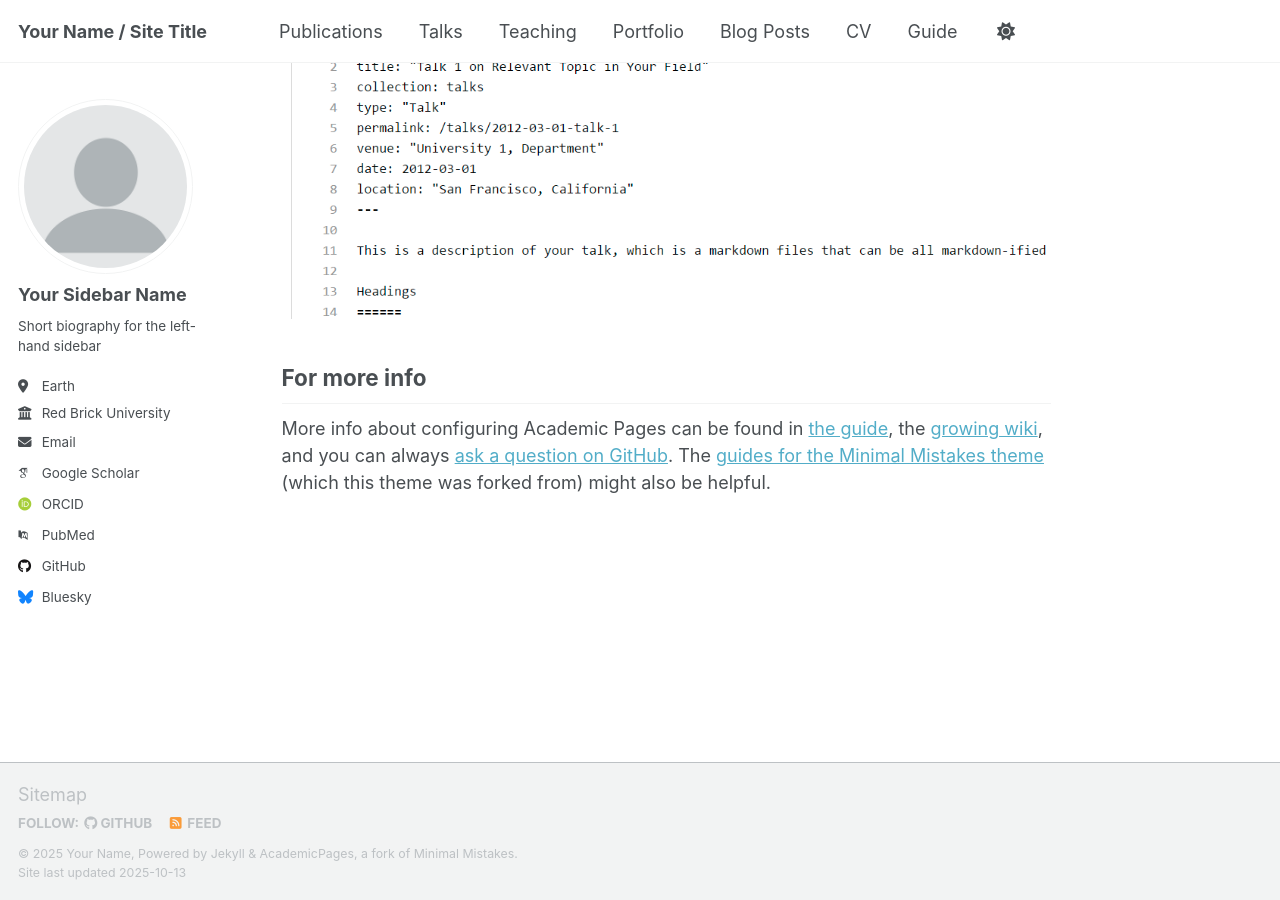
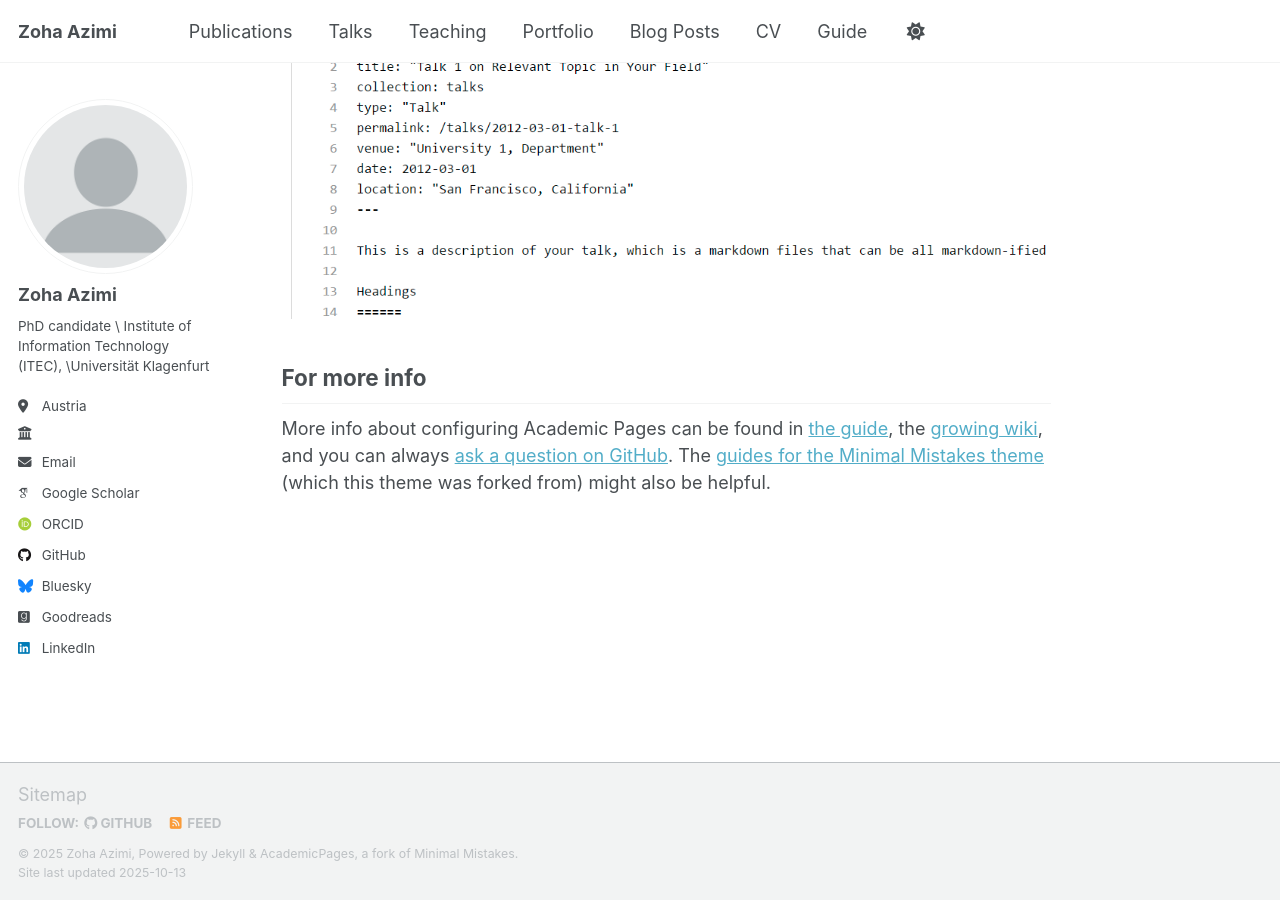
Before and after one commit to zoha-az/zoha-az, a Jekyll site: the page built from _pages/about.md, in a window 1280 px wide and 900 px high, scrolled down 2880 px. Built offline with Jekyll 4.4.1, drawn with Linux system fonts in a browser that asks for light colours; some web fonts are replaced; a script that is not in the unit is left out.

Commit message:
Update _config.yml

```diff
--- a/_config.yml
+++ b/_config.yml
@@ -9,9 +9,9 @@
 # Basic Site Settings
 locale                   : "en-US"
 site_theme               : "default" # Currently available options are "default", "air"
-title                    : "Your Name / Site Title"
+title                    : "Zoha Azimi"
 title_separator          : "-"
-name                     : &name "Your Name"
+name                     : &name "Zoha Azimi"
 description              : &description "Your Name's academic portfolio"   # Update this with a general description of your site, this is the default if not overridden by a page
 url                      : https://academicpages.github.io # The base hostname & protocol for your site e.g. "https://[your GitHub username].github.io",
                                                            # or if you already have some other page hosted on Github then use "https://[your GitHub username].github.io/[Your Repo Name]"
@@ -24,23 +24,23 @@ repository               : "academicpages/academicpages.github.io"
 author:
   # Biographic information
   avatar           : "profile.png"
-  name             : "Your Sidebar Name"
+  name             : "Zoha Azimi"
   pronouns         : # example: "she/her"
-  bio              : "Short biography for the left-hand sidebar"
-  location         : "Earth"
-  employer         : "Red Brick University"
+  bio              : "PhD candidate \\ Institute of Information Technology (ITEC), \\Universität Klagenfurt"
+  location         : "Austria"
+  employer         : ""
   uri              : # URL
-  email            : "none@example.org"
+  email            : "zoha.azimi@aau.com"
 
   # Academic websites
   academia         : # URL
   arxiv            : # URL - Update with the correct link to your profile
-  googlescholar    : "https://scholar.google.com/citations?user=PS_CX0AAAAAJ"
+  googlescholar    : "https://scholar.google.com/citations?user=piIFcYkAAAAJ&hl=en"
   inspire-hep      : # URL
   impactstory      : # URL
-  orcid            : "http://orcid.org/yourorcidurl"
+  orcid            : "https://orcid.org/0009-0007-5405-0643"
   semantic         : # URL
-  pubmed           : "https://www.ncbi.nlm.nih.gov/pubmed/?term=john+snow"
+  pubmed           : #"https://www.ncbi.nlm.nih.gov/pubmed/?term=john+snow"
   researchgate     : # URL
   scopus           : # URL
 
@@ -48,7 +48,7 @@ author:
   bitbucket        : # Username - Update with your username on the site
   codepen          : # Username
   dribbble         : # Username
-  github           : "academicpages"
+  github           : https://github.com/zoha-az
   kaggle           : # Username
   stackoverflow    : # User number or user number and name (i.e., use "1" or "1/jeff-atwood")
 
@@ -58,12 +58,12 @@ author:
   facebook         : # Username
   flickr           : # Username
   foursquare       : # Username
-  goodreads        : # Username
+  goodreads        : Zoha Azimi
   google_plus      : # Username
   keybase          : # Username
   instagram        : # Username
   lastfm           : # Username
-  linkedin         : # Username
+  linkedin         : zohaazimi  #https://www.linkedin.com/in/
   mastodon         : # URL
   medium           : # URL
   pinterest        : # Username
@@ -81,8 +81,8 @@ author:
 
 # Publication Category - The following the list of publication categories and their headings
 publication_category:
-  books:
-    title: 'Books'
+  # books:
+    # title: 'Books'
   manuscripts:
     title: 'Journal Articles'
   conferences:
```
